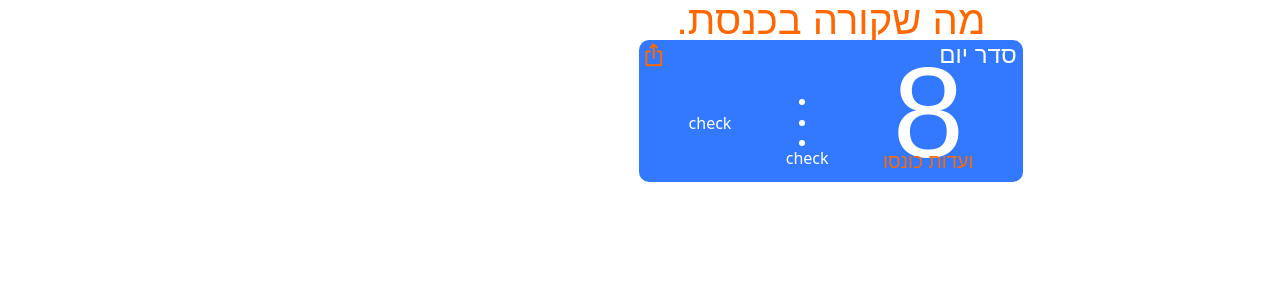
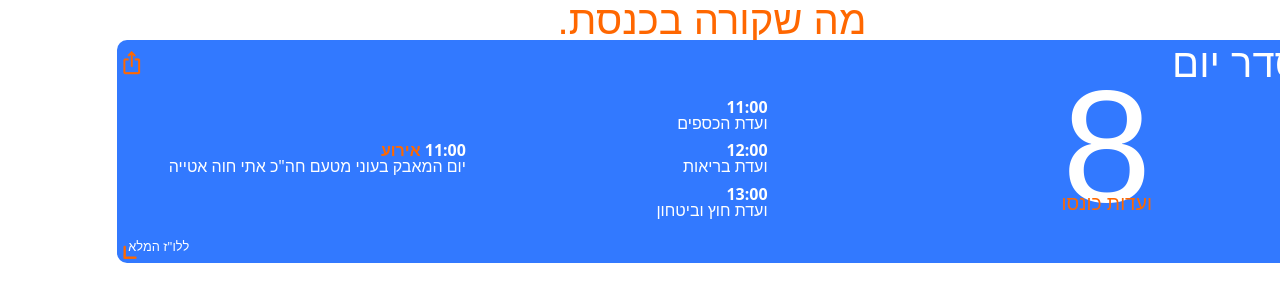
Before and after one commit to erez-cohen1/FirstReading, a Next.js app: page / in a window 1280 px wide. Shown: the top 302 px of the page. Built offline with nearby package versions, Linux system fonts and the light colour scheme.

Commit message:
adding initial Schedule component

```diff
--- a/app/Components/Schedule.tsx
+++ b/app/Components/Schedule.tsx
@@ -17,16 +17,34 @@ export default function Schedule() {
           </section>
           <section className="Schedule-section" id="General-Assembly">
             <ul>
-              <li></li>
-              <li></li>
-              <li></li>
+              <li>
+                <b>11:00</b> <br /> ועדת הכספים
+              </li>
+              <li>
+                <b>12:00</b> <br /> ועדת בריאות
+              </li>
+              <li>
+                <b>13:00</b> <br /> ועדת חוץ וביטחון
+              </li>
             </ul>
-            check
           </section>
           <section className="Schedule-section" id="Events">
-            check
+            <ul>
+              <li>
+                <b>11:00</b> <span>אירוע</span> <br /> יום המאבק בעוני מטעם חה"כ
+                אתי חוה אטייה
+              </li>
+            </ul>
           </section>
         </main>
+        <footer>
+          <div>
+            <a href="#" className="expand-component">
+              <p>ללו"ז המלא</p>
+              <img src="Schedule-arrow.png" alt="arrow" />
+            </a>
+          </div>
+        </footer>
       </div>
     </>
   );
--- a/styles/global.css
+++ b/styles/global.css
@@ -73,10 +73,6 @@ footer {
 }
 
 /* Text */
-p {
-  margin: 1rem 0;
-}
-
 ul,
 ol {
   margin-top: 0.5rem;
@@ -170,13 +166,11 @@ fieldset {
   background-color: var(--component-bg-color);
   border-radius: var(--border-radius);
   padding: 0.2rem;
-  width: 24rem;
-  height: 11.07;
+  width: 93%;
+  height: 20%;
   display: flex;
   flex-direction: column;
   justify-content: center;
-  align-items: space-between;
-  /* flex-shrink: 0; */
 
   header {
     display: flex;
@@ -186,7 +180,7 @@ fieldset {
     padding: 0rem 0.2rem;
   }
   h1 {
-    font-size: 1.5rem;
+    font-size: 2.5rem;
     color: var(--color-primary);
     margin: 0;
   }
@@ -197,17 +191,59 @@ fieldset {
     align-items: center;
 
     h1 {
-      font-size: 8rem;
+      font-size: 10rem;
       color: var(--color-primary);
       margin: 0;
       line-height: 0.6;
     }
   }
-  .Schedule-section {
+  footer {
     display: flex;
-    flex-direction: column;
-    justify-content: center;
+    flex-direction: row;
+    justify-content: left;
     align-items: center;
-    padding: 0.5rem;
+    background-color: inherit;
+    padding: 0rem 0.2rem;
   }
 }
+
+.expand-component {
+  text-decoration: none;
+  color: var(--color-primary);
+  align-items: end;
+  justify-content: center;
+  display: flex;
+  flex-direction: row;
+  p {
+    margin: 0.7em 0em;
+    position: relative;
+    right: 0.7em;
+    top: 0.2em;
+  }
+}
+.Schedule-section {
+  display: flex;
+  flex-direction: column;
+  box-sizing: border-box;
+  width: 100%;
+  justify-content: space-between;
+  align-items: center;
+  padding: 0.5rem;
+
+  ul {
+    list-style-type: none;
+    padding: 0;
+    margin: 0;
+  }
+  li {
+    /* display: flex;
+    justify-content: space-between;
+    align-items: center; */
+    padding: 0.2rem;
+  }
+
+  span {
+    font-weight: bold;
+    color: var(--color-secondary);
+  }
+}
```
Also changed, not shown: public/Schedule-arrow.png (added).
